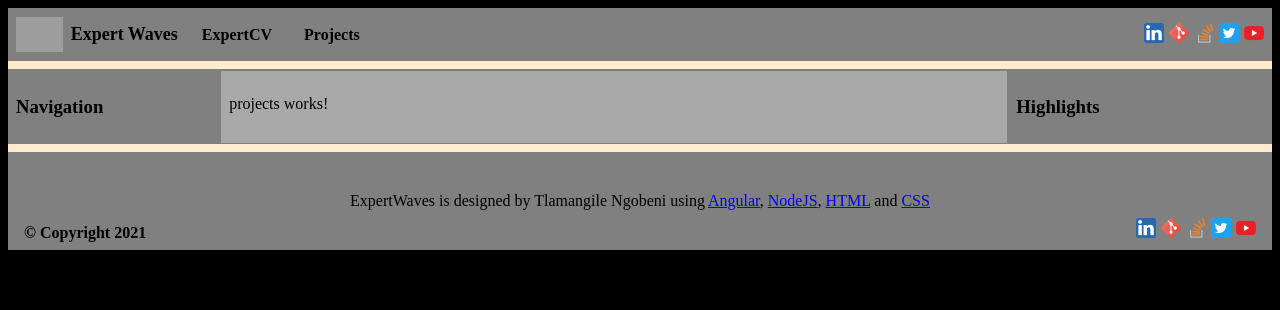
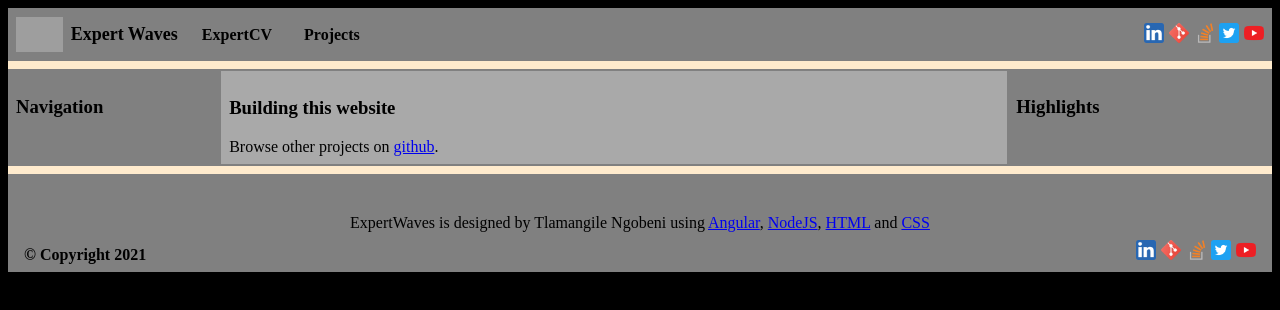
Before and after one commit to qaman88/qaman88.github.io, an Angular app: page /projects in a window 1280 px wide. Shown: the top 310 px of the page. Built offline with nearby package versions, Linux system fonts and the light colour scheme; grey boxes are pictures that could not be loaded.

Commit message:
Dumpy projects page content.
Fixes:
* Bug fixing and code optimazation
* Code comment
* Code brush up
* Code clean up

```diff
--- a/src/app/content/projects/projects.component.html
+++ b/src/app/content/projects/projects.component.html
@@ -1,4 +1,3 @@
-
 <!-- Row container -->
 <div class="flex-container">
 	<!-- Navigation column -->
@@ -10,7 +9,11 @@
 
 	<!-- Content column -->
 	<div class="flex-item-middle">
-    <p>projects works!</p>
+		<h3>Building this website</h3>
+
+		<div>
+			Browse other projects on <a href="https://github.com/qaman88" target="_blank">github</a>.
+		</div>
 	</div>
 
 	<!-- Details Column -->
```
